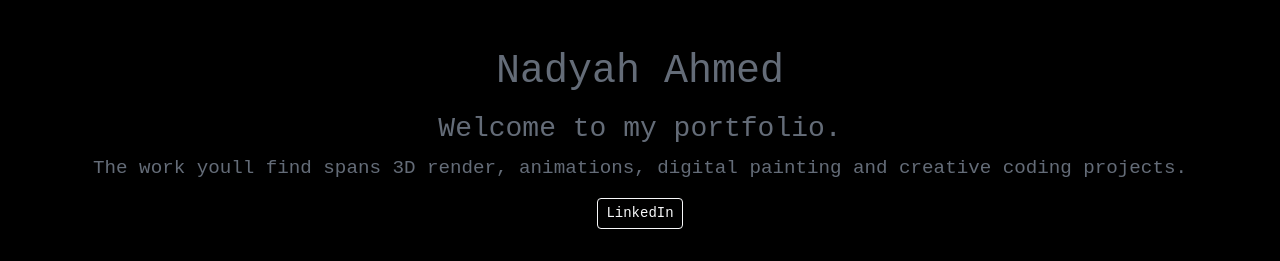
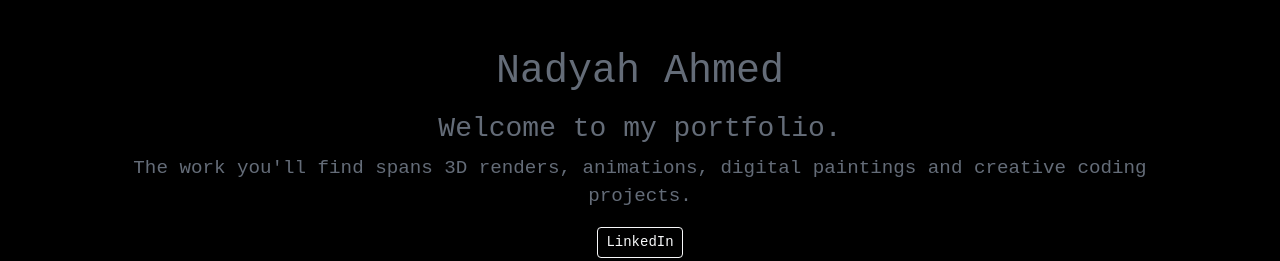
Before and after one commit to nadyahruth/nadyahahmed.github.io, a website: page index.html in a window 1280 px wide. Shown: the top 261 px of the page. Drawn offline with nearby package versions, Linux system fonts and the light colour scheme; a web font is replaced by a local one.

Commit message:
grammar and typos

```diff
--- a/index.html
+++ b/index.html
@@ -30,7 +30,7 @@
     <h3 class="mt-3">
       Welcome to my portfolio.
     </h3>
-    <p> The work youll find spans 3D render, animations, digital painting and creative coding projects.</p>
+    <p> The work you'll find spans 3D renders, animations, digital paintings and creative coding projects.</p>
     <a href="https://www.linkedin.com/in/nadyahahmed20/" target="_blank" rel="noopener noreferrer" class="btn btn-outline-light btn-sm">LinkedIn</a>
   </div>
   <div class="container justify-content-center mt-5">
```
